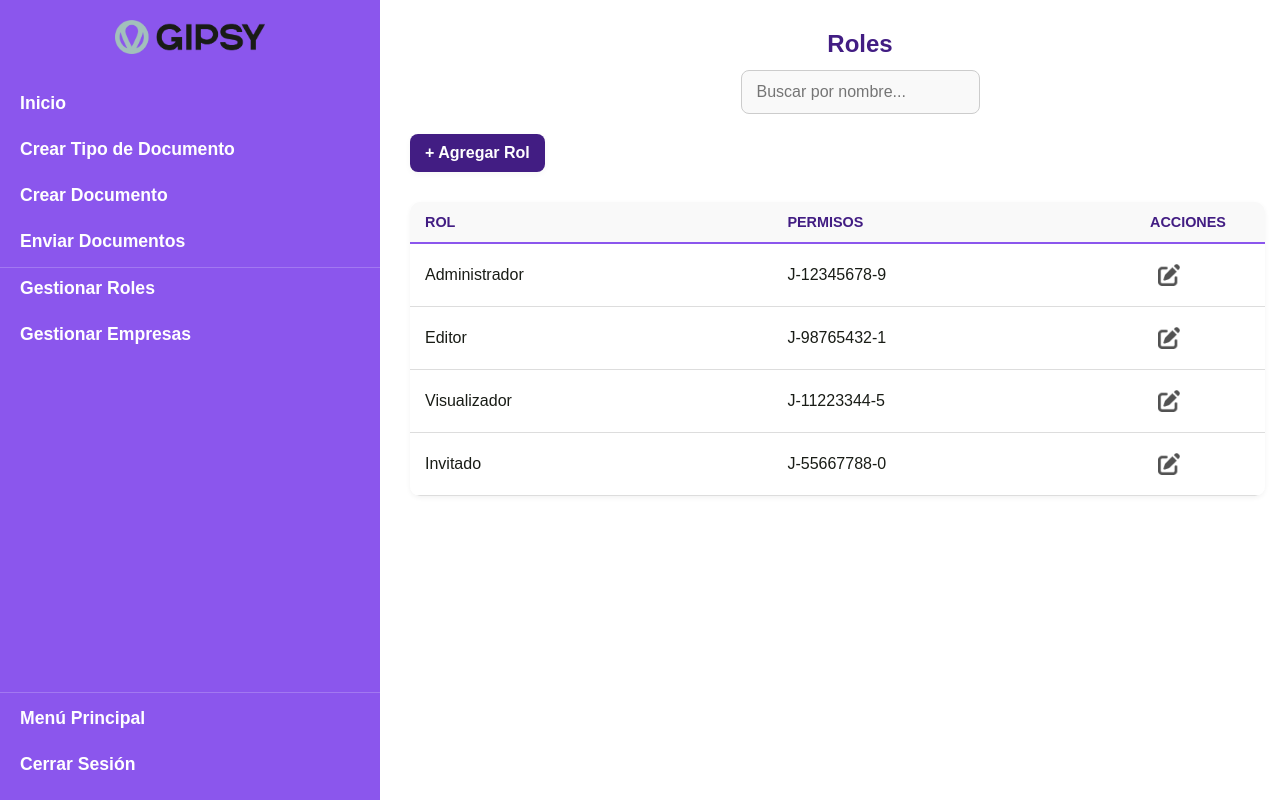
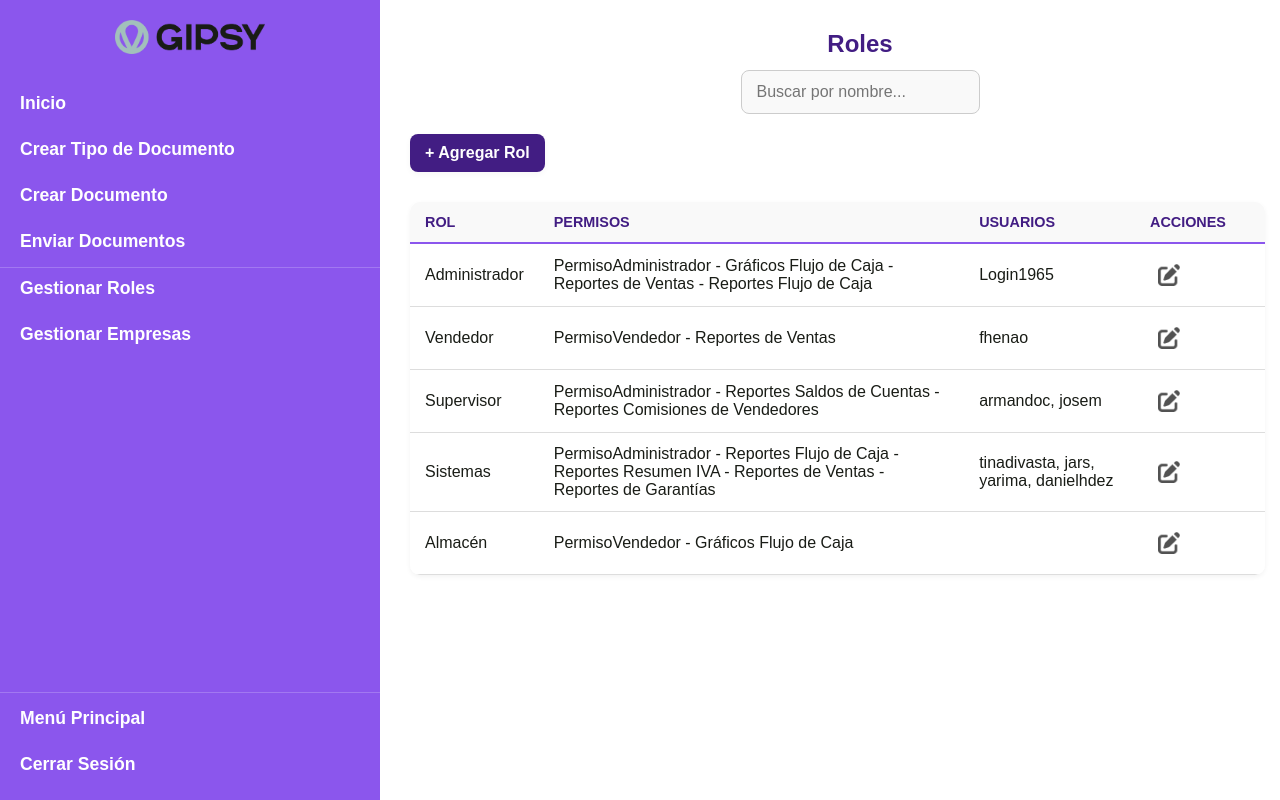
Before and after one commit to ProyGipsy/DocumentosApp, a React (Vite) app in the folder frontend/: page /documents/roles in a window 1280 px wide. Built offline with nearby package versions, Linux system fonts and the light colour scheme.

Commit message:
On branch main  Changes to be committed: 	modified:   frontend/src/components/admin/Roles.jsx

```diff
--- a/frontend/src/components/admin/Roles.jsx
+++ b/frontend/src/components/admin/Roles.jsx
@@ -5,10 +5,71 @@ import editIcon from '../../assets/img/edit.png';
 
 // Datos simulados de roles
 const mockRoles = [
-    { id: 1, name: 'Administrador', rif: 'J-12345678-9' },
-    { id: 2, name: 'Editor', rif: 'J-98765432-1' },
-    { id: 3, name: 'Visualizador', rif: 'J-11223344-5' },
-    { id: 4, name: 'Invitado', rif: 'J-55667788-0' },
+    {
+        id: 1,
+        name: 'Administrador',
+        permisos: [
+            'PermisoAdministrador',
+            'Gráficos Flujo de Caja',
+            'Reportes de Ventas',
+            'Reportes Flujo de Caja'
+        ],
+        usuarios: [
+            'Login1965',
+        ]
+    },
+    {
+        id: 2,
+        name: 'Vendedor',
+        permisos: [
+            'PermisoVendedor',
+            'Reportes de Ventas'
+        ],
+        usuarios: [
+            'fhenao'
+        ]
+    },
+    {
+        id: 3,
+        name: 'Supervisor',
+        permisos: [
+            'PermisoAdministrador',
+            'Reportes Saldos de Cuentas',
+            'Reportes Comisiones de Vendedores'
+        ],
+        usuarios: [
+            'armandoc',
+            'josem'
+        ]
+    },
+    {
+        id: 4,
+        name: 'Sistemas',
+        permisos: [
+            'PermisoAdministrador',
+            'Reportes Flujo de Caja',
+            'Reportes Resumen IVA',
+            'Reportes de Ventas',
+            'Reportes de Garantías',
+        ],
+        usuarios: [
+            'tinadivasta',
+            'jars',
+            'yarima',
+            'danielhdez'
+        ]
+    },
+    {
+        id: 5,
+        name: 'Almacén',
+        permisos: [
+            'PermisoVendedor',
+            'Gráficos Flujo de Caja'
+        ],
+        usuarios: [
+
+        ]
+    },
 ];
 
 const ITEMS_PER_PAGE = 100;
@@ -86,6 +147,7 @@ const Roles = () => {
                                     <tr>
                                         <th>ROL</th>
                                         <th>PERMISOS</th>
+                                        <th>USUARIOS</th>
                                         <th>ACCIONES</th>
                                     </tr>
                                 </thead>
@@ -93,7 +155,9 @@ const Roles = () => {
                                     {paginated.map(company => (
                                         <tr key={company.id}>
                                             <td>{company.name}</td>
-                                            <td>{company.rif}</td>
+                                            <td>{company.permisos ? company.permisos.join(' - ') : 'Ninguno'}</td>
+                                            {/*<td>{company.usuarios ? company.usuarios.length : 0}</td>*/}
+                                            <td>{company.usuarios ? company.usuarios.join(', ') : 'Ninguno'}</td>
                                             <td className="actions-cell">
                                                 <button
                                                     className="view-button"
```
